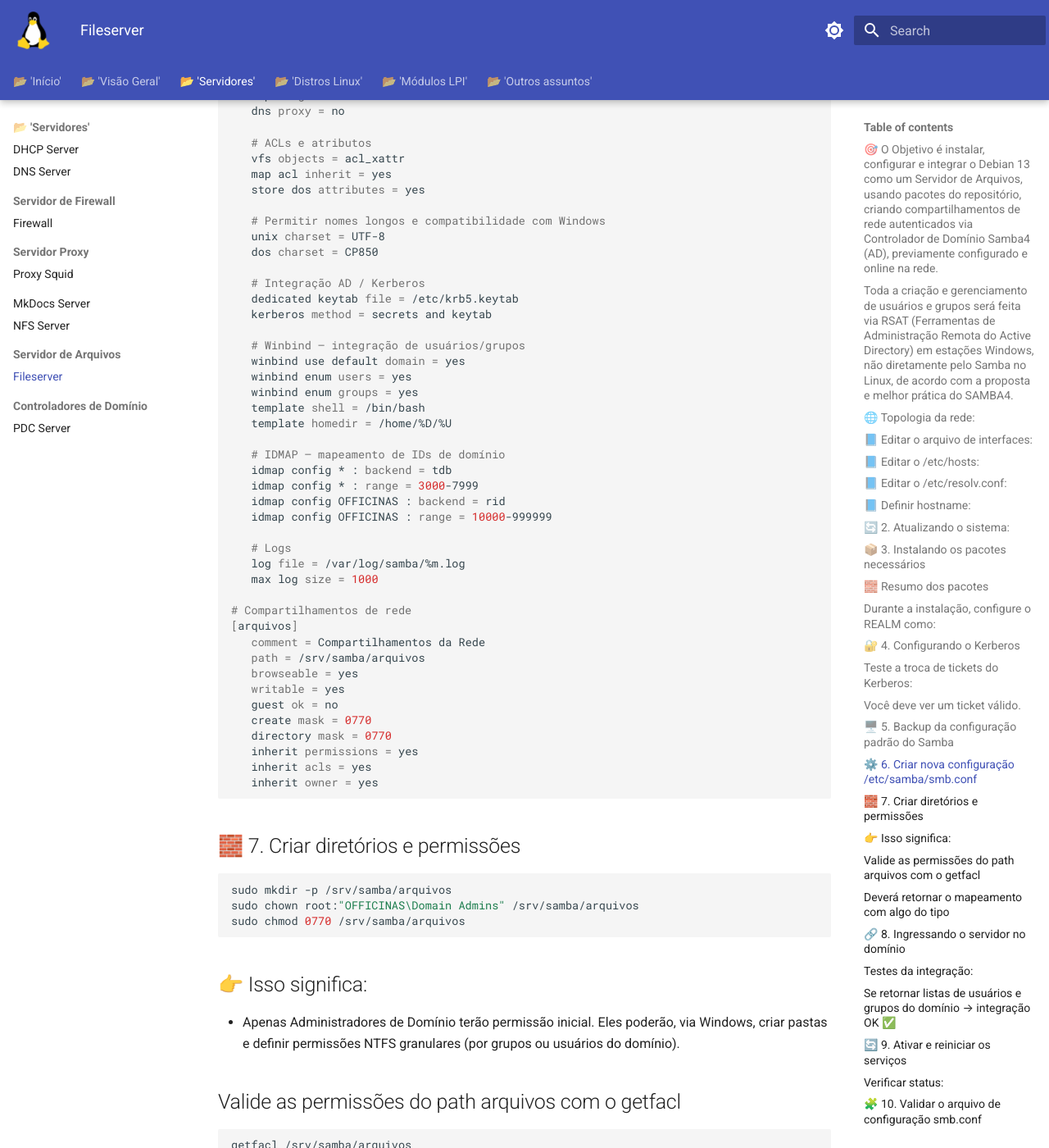
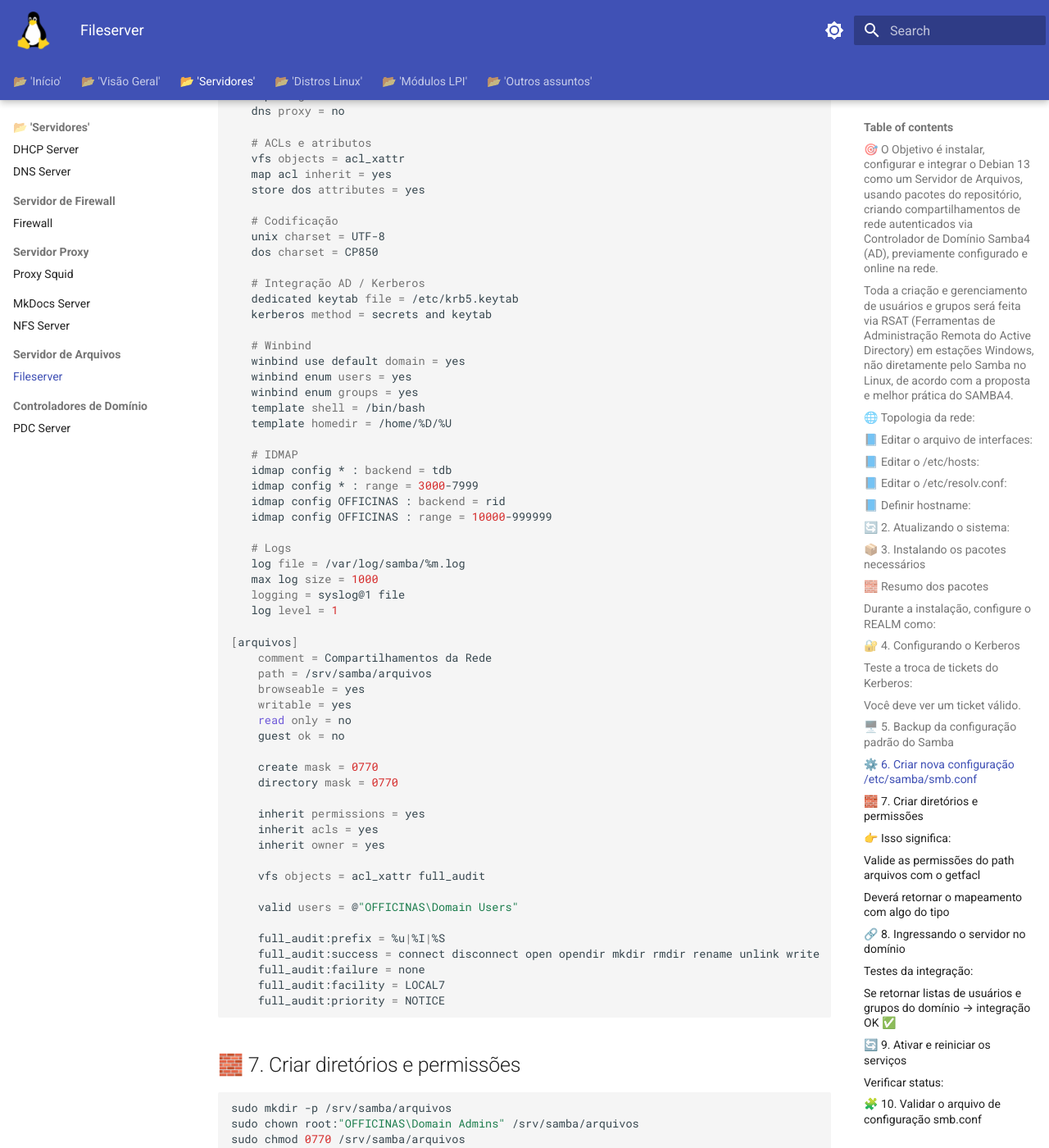
Before and after one commit to educharquero/officinas, an MkDocs documentation site: the page built from docs/Fileserver.md, in a window 1280 px wide and 1400 px high, scrolled down 3281 px. Shown: the whole window at 82% size. Built offline with MkDocs 1.6.1 and Material for MkDocs 9.7.7, drawn with Linux system fonts in a browser that asks for light colours.

Commit message:
smb.conf

````diff
--- a/docs/Fileserver.md
+++ b/docs/Fileserver.md
@@ -141,7 +141,7 @@
    map acl inherit = yes
    store dos attributes = yes
 
-   # Permitir nomes longos e compatibilidade com Windows
+   # Codificação
    unix charset = UTF-8
    dos charset = CP850
 
@@ -149,14 +149,14 @@
    dedicated keytab file = /etc/krb5.keytab
    kerberos method = secrets and keytab
 
-   # Winbind – integração de usuários/grupos
+   # Winbind
    winbind use default domain = yes
    winbind enum users = yes
    winbind enum groups = yes
    template shell = /bin/bash
    template homedir = /home/%D/%U
 
-   # IDMAP – mapeamento de IDs de domínio
+   # IDMAP
    idmap config * : backend = tdb
    idmap config * : range = 3000-7999
    idmap config OFFICINAS : backend = rid
@@ -165,19 +165,33 @@
    # Logs
    log file = /var/log/samba/%m.log
    max log size = 1000
+   logging = syslog@1 file
+   log level = 1
 
-# Compartilhamentos de rede
 [arquivos]
-   comment = Compartilhamentos da Rede
-   path = /srv/samba/arquivos
-   browseable = yes
-   writable = yes
-   guest ok = no
-   create mask = 0770
-   directory mask = 0770
-   inherit permissions = yes
-   inherit acls = yes
-   inherit owner = yes
+    comment = Compartilhamentos da Rede
+    path = /srv/samba/arquivos
+    browseable = yes
+    writable = yes
+    read only = no
+    guest ok = no
+
+    create mask = 0770
+    directory mask = 0770
+
+    inherit permissions = yes
+    inherit acls = yes
+    inherit owner = yes
+
+    vfs objects = acl_xattr full_audit
+
+    valid users = @"OFFICINAS\Domain Users"
+
+    full_audit:prefix = %u|%I|%S
+    full_audit:success = connect disconnect open opendir mkdir rmdir rename unlink write
+    full_audit:failure = none
+    full_audit:facility = LOCAL7
+    full_audit:priority = NOTICE
 ```
 
 ## 🧱 7. Criar diretórios e permissões
````
Also changed, not shown: site/search/search_index.json.
